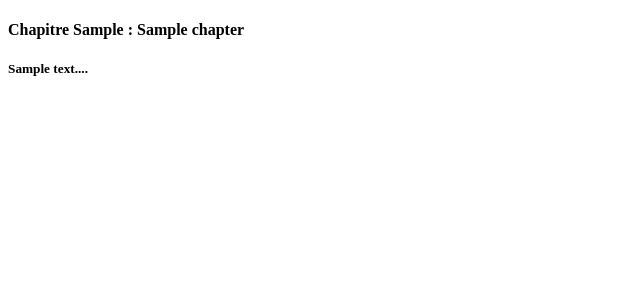
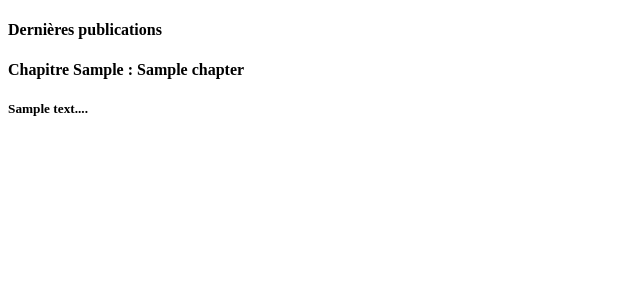
Before and after one commit to JEND-CODES/blog_mvc1, a PHP site: page / in a window 1280 px wide. Shown: the top 300 px of the page, without its empty margins (0-640 px from the left). Run offline with PHP 8.4, Linux system fonts and the light colour scheme; tables that the repository leaves empty or names only in its code hold one stand-in row (values such as "Sample post"); some web fonts are replaced.

Commit message:
Edition Html de la page d'accueil

```diff
--- a/views/viewHome.php
+++ b/views/viewHome.php
@@ -1,6 +1,8 @@
 <?php require_once('views/header.php'); ?>
 
 </header>
+
+<h4>Dernières publications</h4>
 
         <?php
         foreach($chapters1 as $chapter): ?>
```
